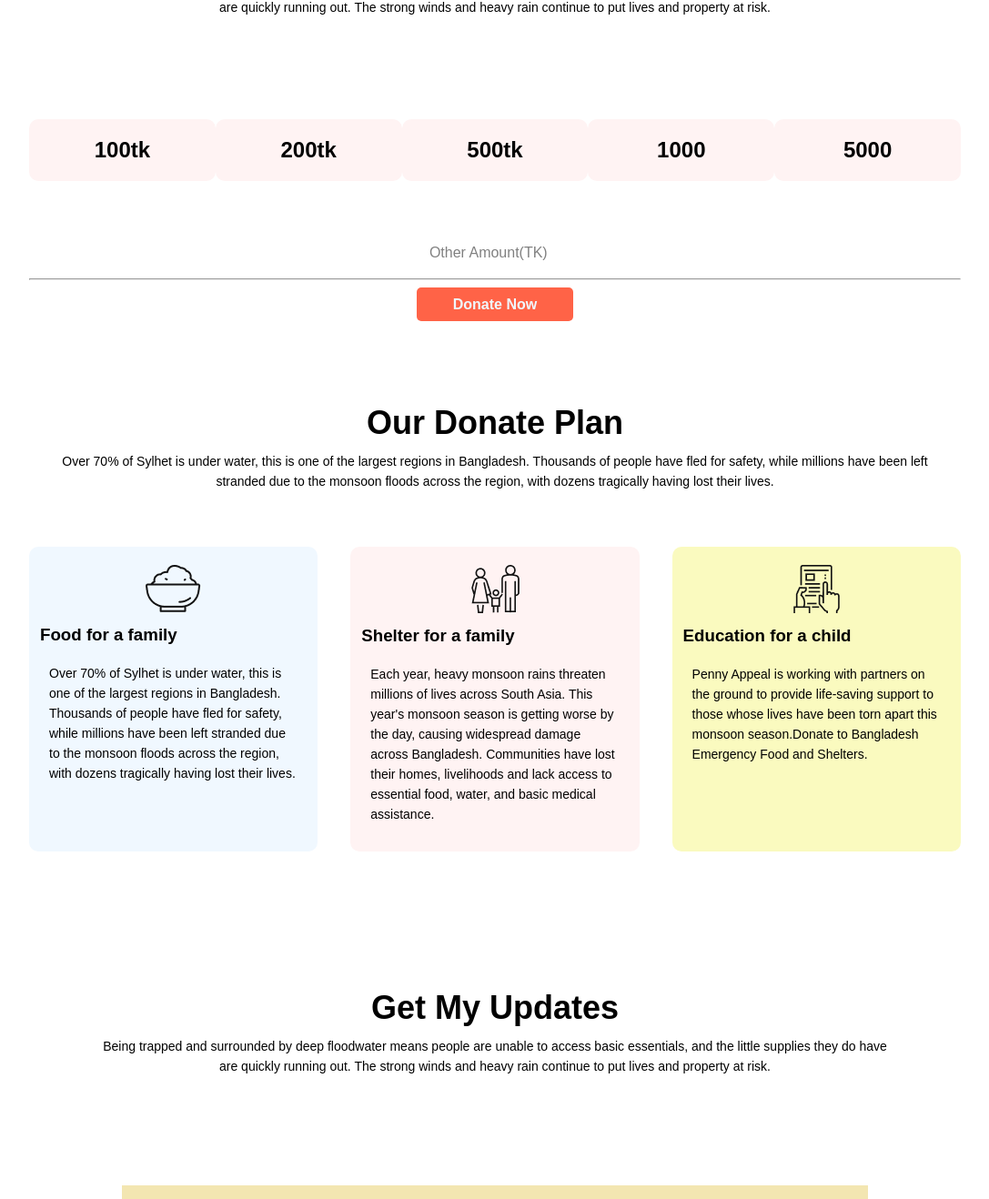
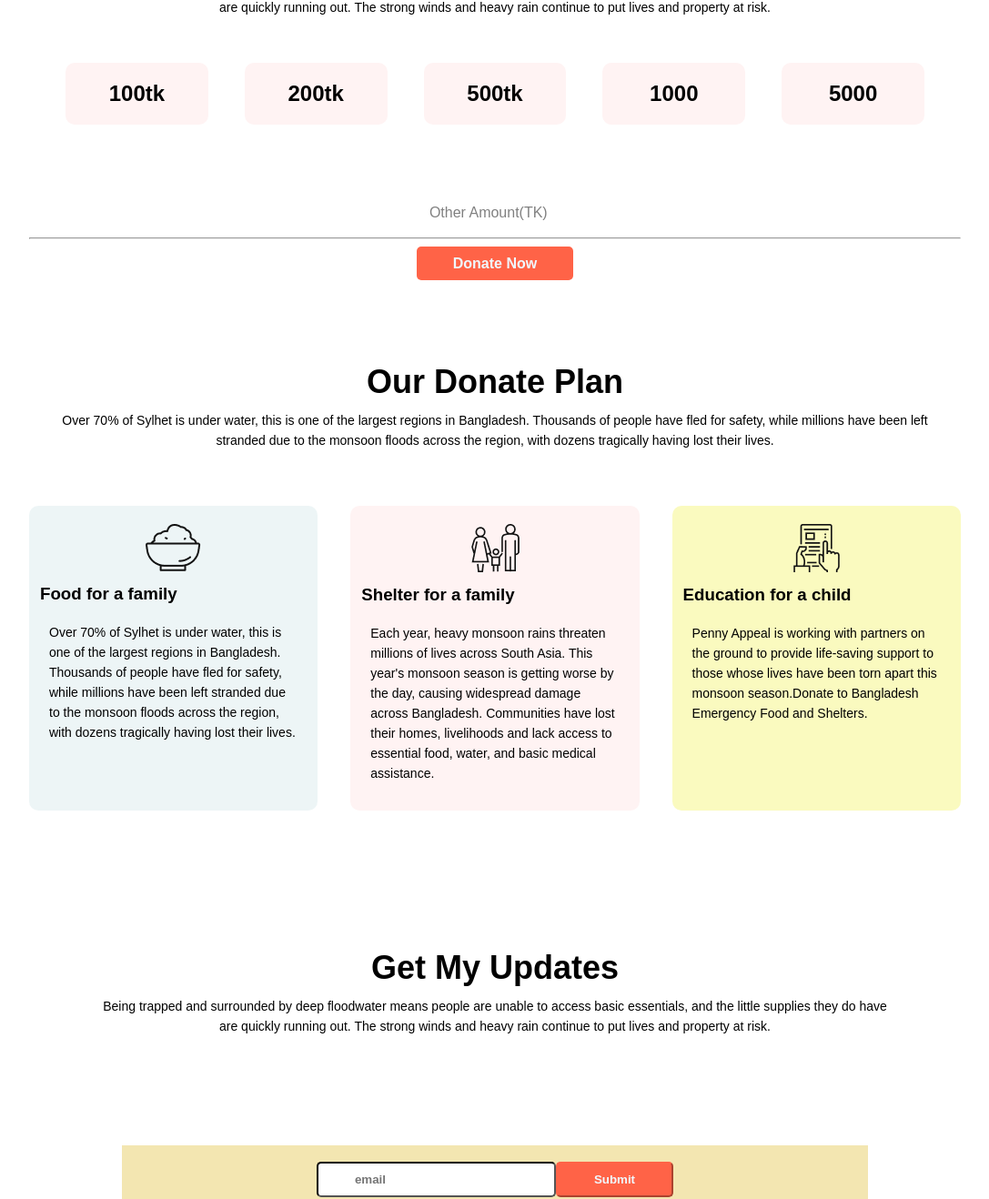
Before and after one commit to TARIKULINFO/web_day6_assignment_1, a plain HTML site: page index.html in a window 1280 px wide. Shown: the part 977-2295 px from the top of the page at 91% size, without its empty margins (96-1183 px from the left). Drawn offline with Linux system fonts and the light colour scheme.

Commit message:
picture mama

```diff
--- a/style.css
+++ b/style.css
@@ -51,6 +51,8 @@ body {
 }
 .row2 {
   margin-top: 10%;
+  margin: 20px;
+
   display: flex;
   justify-content: space-between;
 }
@@ -63,6 +65,7 @@ body {
 .course-col2 {
   flex-basis: 31%;
   background: #fff3f3;
+  margin: 20px;
   border-radius: 10px;
   margin-bottom: 5%;
   padding: 20px 12px;
@@ -99,7 +102,7 @@ p {
   box-sizing: border-box;
 }
 .cgcolor {
-  background-color: aliceblue;
+  background-color: #4f9da61a;
 }
 .cgcolorr {
   background-color: rgb(250, 250, 191);
@@ -128,7 +131,7 @@ h3 {
   width: 80%;
   margin: auto;
   text-align: center;
-  padding-top: 100px;
+  padding-top: 10px;
   margin-left: 10%;
 }
 form {
```
